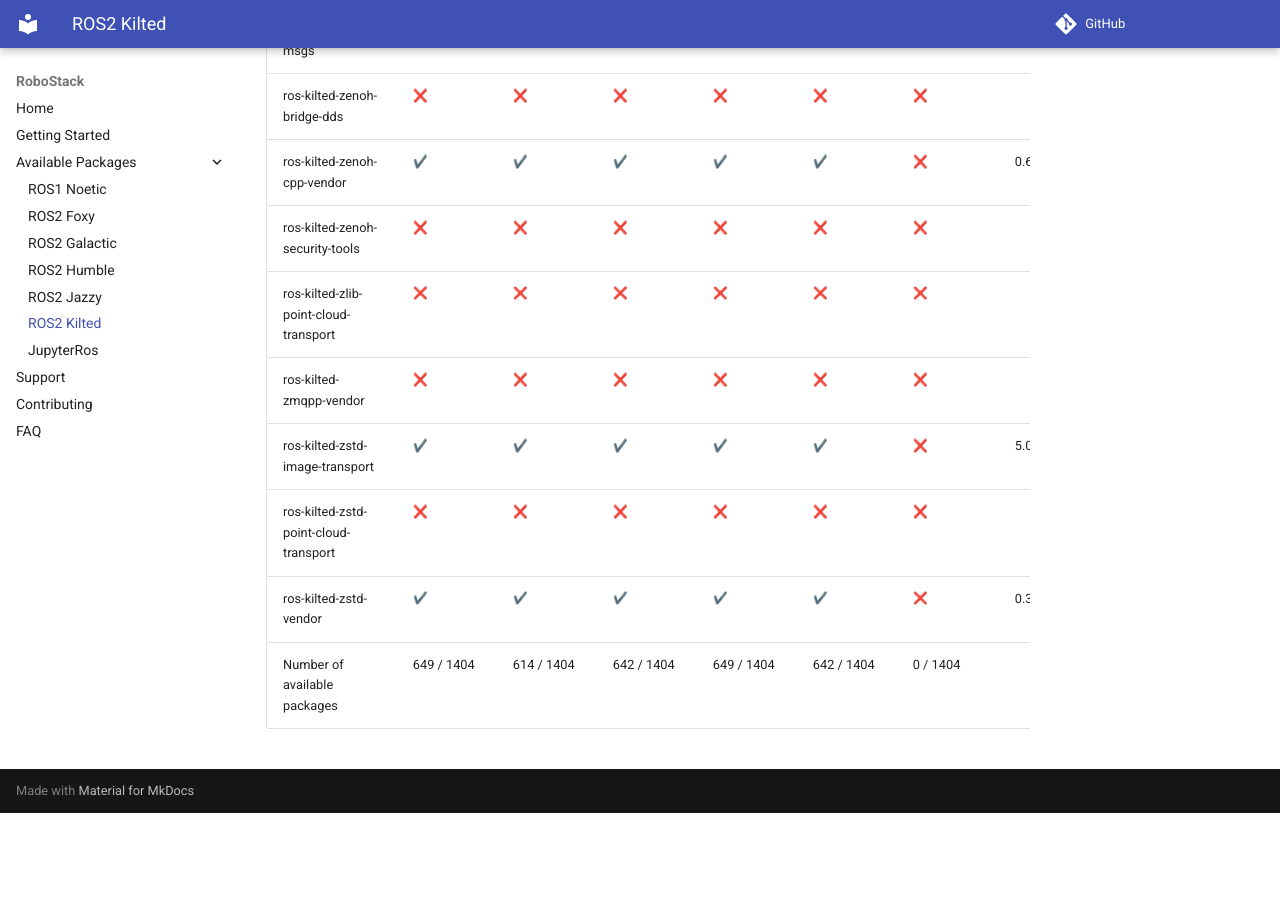
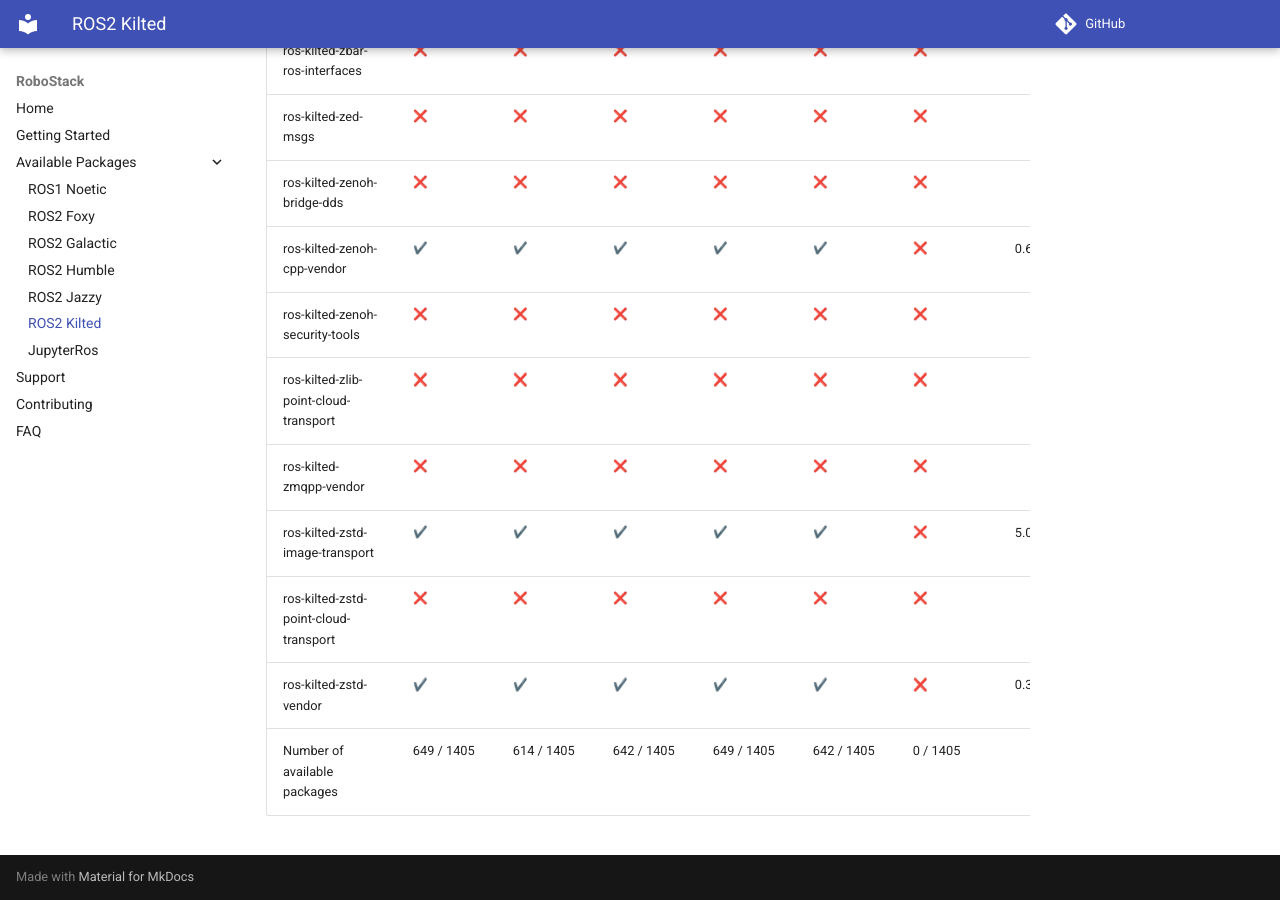
Before and after one commit to RoboStack/robostack.github.io, an MkDocs documentation site: the page built from docs/kilted.md, in a window 1280 px wide and 900 px high, scrolled down 101779 px. Built offline with MkDocs 1.6.1 and Material for MkDocs 9.7.7, drawn with Linux system fonts in a browser that asks for light colours; emoji names are drawn with the system emoji font; comment, search, counter and statistics services are not loaded; before the commit the page ends 102592 px from its top, so only the background shows below that; some of the changed text lies outside the part shown.

Commit message:
Update tables

```diff
--- a/docs/kilted.md
+++ b/docs/kilted.md
@@ -1404,4 +1405,4 @@
 | ros-kilted-zstd-image-transport | :heavy_check_mark: { data-sort='1' } | :heavy_check_mark: { data-sort='1' } | :heavy_check_mark: { data-sort='1' } | :heavy_check_mark: { data-sort='1' } | :heavy_check_mark: { data-sort='1' } | :x: { data-sort='0' } | 5.0.2  |
 | ros-kilted-zstd-point-cloud-transport | :x: { data-sort='0' } | :x: { data-sort='0' } | :x: { data-sort='0' } | :x: { data-sort='0' } | :x: { data-sort='0' } | :x: { data-sort='0' } |   |
 | ros-kilted-zstd-vendor | :heavy_check_mark: { data-sort='1' } | :heavy_check_mark: { data-sort='1' } | :heavy_check_mark: { data-sort='1' } | :heavy_check_mark: { data-sort='1' } | :heavy_check_mark: { data-sort='1' } | :x: { data-sort='0' } | 0.32.0  |
-| Number of available packages |  649 / 1404 | 614 / 1404 | 642 / 1404 | 649 / 1404 | 642 / 1404 | 0 / 1404 |
+| Number of available packages |  649 / 1405 | 614 / 1405 | 642 / 1405 | 649 / 1405 | 642 / 1405 | 0 / 1405 |
```
Also changed, not shown: other parts of docs/kilted.md (+1 -0 lines), docs/jazzy.md (+2 -1 lines).
